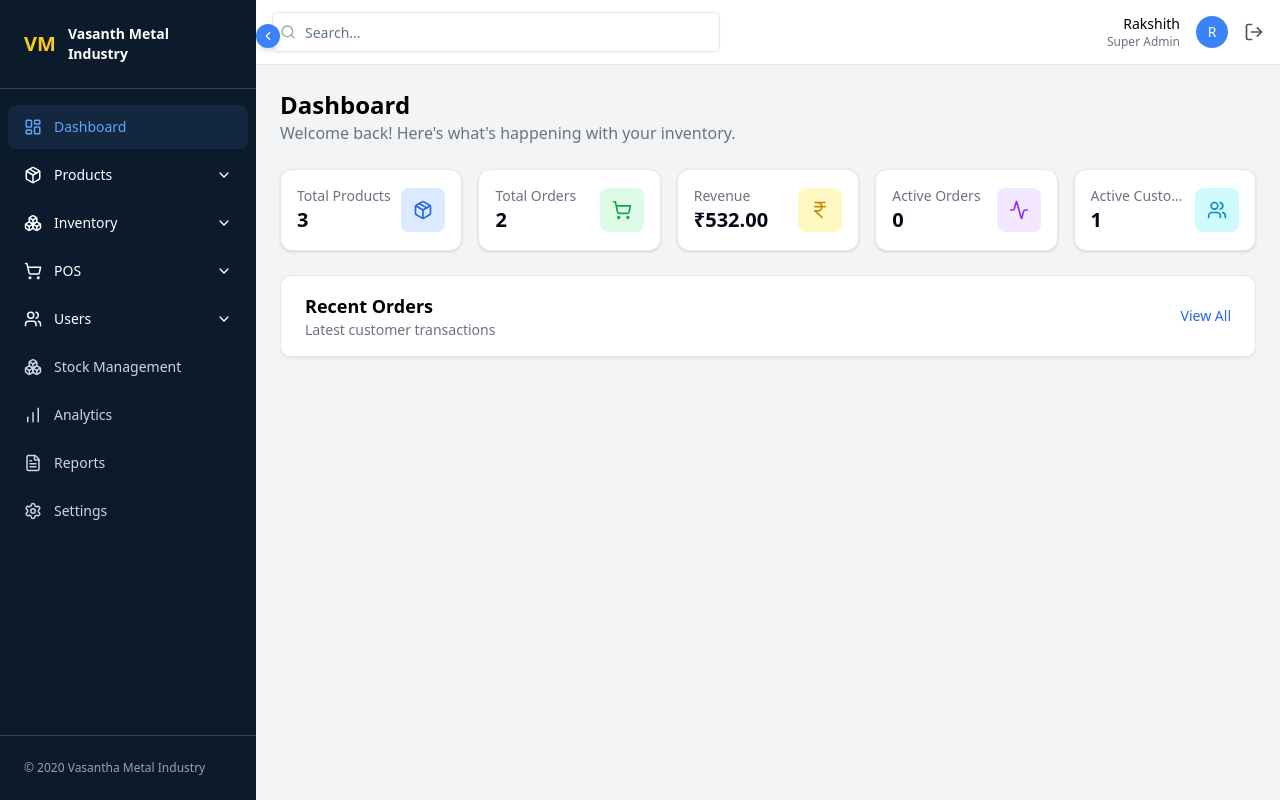
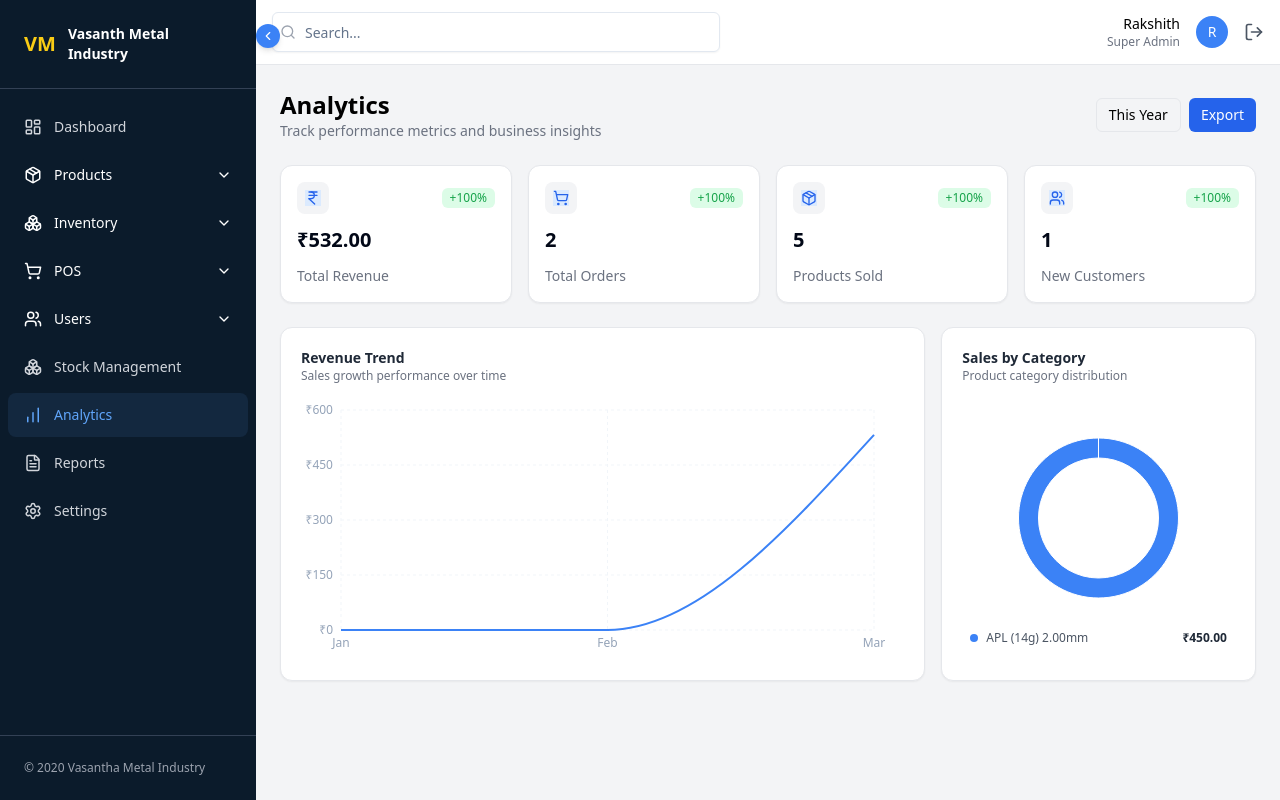
Before and after one commit to SushmitaSWarik/Inventory-Management, a React (Vite) app: page /analytics in a window 1280 px wide. Before the commit this address led to /dashboard. Built offline with nearby package versions, Linux system fonts and the light colour scheme.

Commit message:
Implemented Analytics page with revenue and category charts and error boundaries

```diff
--- a/package.json
+++ b/package.json
@@ -21,6 +21,7 @@
     "react": "^19.2.0",
     "react-dom": "^19.2.0",
     "react-router-dom": "^7.13.1",
+    "recharts": "^3.8.0",
     "tailwind-merge": "^3.5.0",
     "tailwindcss-animate": "^1.0.7"
   },
--- a/src/App.jsx
+++ b/src/App.jsx
@@ -1,4 +1,5 @@
 import { BrowserRouter, Routes, Route, Navigate } from "react-router-dom";
+import ErrorBoundary from "./components/common/ErrorBoundary";
 
 import Login from "./pages/Login";
 import Dashboard from "./pages/dashboard/Dashboard";
@@ -22,10 +23,11 @@ import CreateAdmin from "./pages/users/CreateAdmin";
 
 import StockManagement from "./pages/stock_management/StockManagement";
 import Settings from "./pages/settings/Settings";
-// import Analytics from "./pages/analytics/analytics";
+import Analytics from "./pages/analytics/analytics";
 
 function App() {
   return (
+    <ErrorBoundary>
       <BrowserRouter>
         <Routes>
           {/* Login */}
@@ -66,13 +68,14 @@ function App() {
 
             <Route path="/settings" element={<Settings />} />
 
-          {/* <Route path="/analytics" element={<Analytics />} /> */}
+            <Route path="/analytics" element={<Analytics />} />
           </Route>
 
           {/* Optional redirect */}
           <Route path="*" element={<Navigate to="/dashboard" />} />
         </Routes>
       </BrowserRouter>
+    </ErrorBoundary>
   );
 }
 
--- /dev/null
+++ b/src/components/AnalyticsCard.jsx
@@ -0,0 +1,35 @@
+import { Card, CardContent } from "@/components/ui/card";
+
+export default function AnalyticsCard({
+  title,
+  value,
+  icon: Icon,
+  growth,
+}) {
+  return (
+    <Card className="border rounded-xl shadow-sm">
+      <CardContent className="p-4 flex flex-col gap-3">
+        {/* Top Section */}
+        <div className="flex items-center justify-between">
+          {/* Icon */}
+          <div className="p-2 rounded-lg bg-gray-100">
+            {Icon && <Icon className="w-4 h-4 bg-blue-100 text-blue-600" />}
+          </div>
+
+          {/* Growth Badge */}
+          {growth && (
+            <span className="text-xs font-medium text-green-600 bg-green-100 px-2 py-0.5 rounded-md">
+              {growth}
+            </span>
+          )}
+        </div>
+
+        {/* Value */}
+        <h2 className="text-lg sm:text-xl font-bold">{value}</h2>
+
+        {/* Title */}
+        <p className="text-xs sm:text-sm text-gray-500">{title}</p>
+      </CardContent>
+    </Card>
+  );
+}
--- /dev/null
+++ b/src/components/CategoryChart.jsx
@@ -0,0 +1,49 @@
+// "use client";
+
+import { PieChart, Pie, Cell, ResponsiveContainer } from "recharts";
+
+const data = [
+  {
+    name: "APL (14g) 2.00mm",
+    value: 450,
+  },
+];
+
+const COLORS = ["#3b82f6"]; // blue
+
+export default function CategoryChart() {
+  return (
+    <div className="w-full h-[260px] flex flex-col items-center justify-center">
+      {/* Chart */}
+          <ResponsiveContainer width="100%" height="80%">
+        <PieChart>
+          <Pie
+            data={data}
+            dataKey="value"
+            innerRadius={60}
+            outerRadius={80}
+            startAngle={90}
+            endAngle={-270}
+            paddingAngle={2}
+          >
+            {data.map((entry, index) => (
+              <Cell key={index} fill={COLORS[index]} />
+            ))}
+          </Pie>
+        </PieChart>
+      </ResponsiveContainer>
+
+      {/* Bottom Info (Legend + Value) */}
+      <div className="w-full flex items-center justify-between px-2 mt-2">
+        {/* Left (label) */}
+        <div className="flex items-center gap-2">
+          <span className="w-2 h-2 rounded-full bg-blue-500"></span>
+          <p className="text-xs text-gray-600 truncate">APL (14g) 2.00mm</p>
+        </div>
+
+        {/* Right (value) */}
+        <p className="text-xs font-semibold text-gray-800">₹450.00</p>
+      </div>
+    </div>
+  );
+}
--- /dev/null
+++ b/src/components/RevenueCharts.jsx
@@ -0,0 +1,83 @@
+// "use client";
+
+import {
+  LineChart,
+  Line,
+  CartesianGrid,
+  XAxis,
+  YAxis,
+  Tooltip,
+  ResponsiveContainer,
+} from "recharts";
+
+const data = [
+  { month: "Jan", revenue: 0 },
+  { month: "Feb", revenue: 0 },
+  { month: "Mar", revenue: 532 },
+];
+
+// CUSTOMIZED TOOLTIP
+function CustomTooltip({ active, payload, label }) {
+  if (active && payload && payload.length) {
+    return (
+      <div className="bg-white border border-gray-200 rounded-md shadow-sm px-3 py-2">
+        <p className="text-xs text-gray-700">{label}</p>
+        <p className="text-xs text-blue-600">
+          Revenue : ₹{payload[0].value.toFixed(2)}
+        </p>
+      </div>
+    );
+  }
+  return null;
+}
+
+export default function RevenueCharts() {
+  return (
+    <ResponsiveContainer width="100%" height={260}>
+      <LineChart
+        data={data}
+        margin={{ top: 10, right: 30, left: -20, bottom: 0 }}
+      >
+        {/* Softer grid */}
+        <CartesianGrid stroke="#f1f5f9" strokeDasharray="3 3" />
+
+        {/* X Axis */}
+        <XAxis
+          dataKey="month"
+          tick={{ fontSize: 12, fill: "#94a3b8" }}
+          axisLine={false}
+          tickLine={false}
+        />
+
+        {/* Y Axis */}
+        <YAxis
+          tick={{ fontSize: 12, fill: "#94a3b8" }}
+          axisLine={false}
+          tickLine={false}
+          tickFormatter={v => `₹${v}`}
+        />
+
+        {/* Tooltip + subtle cursor line */}
+        <Tooltip
+          content={<CustomTooltip />}
+          cursor={{ stroke: "#e2e8f0", strokeWidth: 1 }}
+        />
+
+        {/* Line */}
+        <Line
+          type="monotone"
+          dataKey="revenue"
+          stroke="#3b82f6"
+          strokeWidth={2}
+          dot={false} //removes all dots
+          activeDot={{
+            r: 4,
+            fill: "#3b82f6",
+            stroke: "#fff",
+            strokeWidth: 2,
+          }}
+        />
+      </LineChart>
+    </ResponsiveContainer>
+  );
+}
--- /dev/null
+++ b/src/components/common/ErrorBoundary.jsx
@@ -0,0 +1,40 @@
+import React from "react";
+
+export default class ErrorBoundary extends React.Component {
+  constructor(props) {
+    super(props);
+    this.state = { hasError: false };
+  }
+
+  static getDerivedStateFromError(error) {
+    return { hasError: true };
+  }
+
+  componentDidCatch(error, errorInfo) {
+    console.error("Error caught:", error, errorInfo);
+  }
+
+  render() {
+    if (this.state.hasError) {
+      return (
+        <div className="p-4 bg-red-50 border border-red-200 rounded-lg text-center">
+          <h2 className="text-red-600 font-semibold">
+            Something went wrong ⚠️
+          </h2>
+          <p className="text-sm text-gray-500">
+            Please try refreshing the page
+          </p>
+
+          <button
+            onClick={() => window.location.reload()}
+            className="mt-3 px-3 py-1.5 text-xs text-blue-600 border border-blue-200 rounded-md hover:bg-blue-50"
+          >
+            Retry
+          </button>
+        </div>
+      );
+    }
+
+    return this.props.children;
+  }
+}
--- a/src/pages/analytics/Analytics.jsx
+++ b/src/pages/analytics/Analytics.jsx
@@ -1,74 +1,93 @@
-// import { Button } from "@/components/ui/button";
-// import {
-//   Calendar,
-//   Download,
-//   IndianRupee,
-//   ShoppingCart,
-//   Box,
-//   Users,
-// } from "lucide-react";
-// import StatCard from "@/components/common/StatCard";
+import AnalyticsCard from "@/components/AnalyticsCard";
+import RevenueCharts from "@/components/RevenueCharts";
+import CategoryChart from "@/components/CategoryChart";
 
-// export default function Analytics() {
-//   return (
-//     <div className="space-y-6">
-//       {/* Header */}
-//       <div className="flex flex-col sm:flex-row sm:items-center sm:justify-between gap-3">
-//         <div>
-//           <h2 className="text-sm sm:text-base font-semibold">Analytics</h2>
-//           <p className="text-xs text-gray-500">
-//             Track performance metrics and business insights
-//           </p>
-//         </div>
+import ErrorBoundary from "@/components/common/ErrorBoundary";
 
-//         {/* Right Controls */}
-//         <div className="flex gap-2">
-//           <Button variant="outline" className="text-xs sm:text-sm flex gap-2">
-//             <Calendar size={14} />
-//             This Year
-//           </Button>
+import { IndianRupee, ShoppingCart, Package, Users } from "lucide-react";
 
-//           <Button className="bg-blue-600 hover:bg-blue-700 text-white text-xs sm:text-sm flex gap-2">
-//             <Download size={14} />
-//             Export
-//           </Button>
-//         </div>
-//       </div>
+export default function Analytics() {
+  return (
+    <div className="space-y-6">
+      {/* Header + Cards */}
+      <div className="space-y-6">
+        {/* Header */}
 
-//       {/* Stats Grid */}
-//       <div className="grid grid-cols-1 sm:grid-cols-2 lg:grid-cols-4 gap-4">
-//         <StatCard
-//           title="Total Revenue"
-//           value="₹532.00"
-//           icon={IndianRupee}
-//           color="bg-blue-100 text-blue-600"
-//           growth="+100%"
-//         />
+        <div className="flex flex-col sm:flex-row sm:justify-between sm:items-center gap-3">
+          <div>
+            <h1 className="text-xl sm:text-2xl font-bold">Analytics</h1>
+            <p className="text-xs sm:text-sm text-gray-500">
+              Track performance metrics and business insights
+            </p>
+          </div>
 
-//         <StatCard
-//           title="Total Orders"
-//           value="2"
-//           icon={ShoppingCart}
-//           color="bg-purple-100 text-purple-600"
-//           growth="+100%"
-//         />
+          <div className="flex gap-2">
+            <button className="border px-3 py-1.5 rounded-md text-sm">
+              This Year
+            </button>
+            <button className="bg-blue-600 text-white px-3 py-1.5 rounded-md text-sm">
+              Export
+            </button>
+          </div>
+        </div>
 
-//         <StatCard
-//           title="Products Sold"
-//           value="5"
-//           icon={Box}
-//           color="bg-orange-100 text-orange-600"
-//           growth="+100%"
-//         />
+        {/* Cards */}
+        <div className="grid gap-4 grid-cols-1 sm:grid-cols-2 lg:grid-cols-4">
+          <AnalyticsCard
+            title="Total Revenue"
+            value="₹532.00"
+            icon={IndianRupee}
+            growth="+100%"
+          />
+          <AnalyticsCard
+            title="Total Orders"
+            value="2"
+            icon={ShoppingCart}
+            growth="+100%"
+          />
+          <AnalyticsCard
+            title="Products Sold"
+            value="5"
+            icon={Package}
+            growth="+100%"
+          />
+          <AnalyticsCard
+            title="New Customers"
+            value="1"
+            icon={Users}
+            growth="+100%"
+          />
+        </div>
+      </div>
 
-//         <StatCard
-//           title="New Customers"
-//           value="1"
-//           icon={Users}
-//           color="bg-green-100 text-green-600"
-//           growth="+100%"
-//         />
-//       </div>
-//     </div>
-//   );
-// }
+      {/* Charts Section*/}
+      <ErrorBoundary>
+        <div className="grid gap-4 grid-cols-1 lg:grid-cols-3">
+          <div className="lg:col-span-2 bg-white border rounded-xl p-5 shadow-sm">
+            <h2 className="text-sm font-semibold text-gray-800">
+              Revenue Trend
+            </h2>
+            <p className="text-xs text-gray-500 mb-4">
+              Sales growth performance over time
+            </p>
+
+            {/* Revenue Chart component - Line chart */}
+            <RevenueCharts />
+          </div>
+
+          <div className="bg-white border rounded-xl p-5 shadow-sm">
+            <h2 className="text-sm font-semibold text-gray-800">
+              Sales by Category
+            </h2>
+            <p className="text-xs text-gray-500 mb-4">
+              Product category distribution
+            </p>
+            {/* Category Chart component - Donut chart */}
+            <CategoryChart />
+          </div>
+        </div>
+      </ErrorBoundary>
+
+    </div>
+  );
+}
--- a/src/pages/dashboard/Dashboard.jsx
+++ b/src/pages/dashboard/Dashboard.jsx
@@ -1,7 +1,7 @@
-// import RecentOrders from "@/components/dashboard/RecentOrders"
 import StatCard from "@/components/common/StatCard";
-// import RecentOrders from "../components/RecentOrders";
 import RecentOrdersTable from "@/components/RecentOrdersTable";
+
+import ErrorBoundary from "@/components/common/ErrorBoundary";
 
 import {
   Package,
@@ -61,7 +61,9 @@ export default function Dashboard() {
         />
       </div>
 
-      <RecentOrdersTable />
+      <ErrorBoundary>
+        <RecentOrdersTable />
+      </ErrorBoundary>
     </div>
   );
 }
```
Also changed, not shown: src/components/common/StatCard.jsx (+0 -43 lines), 1 other file (tests, documents, lock files or other folders). Lines whose indentation alone changed are shown as unchanged.
